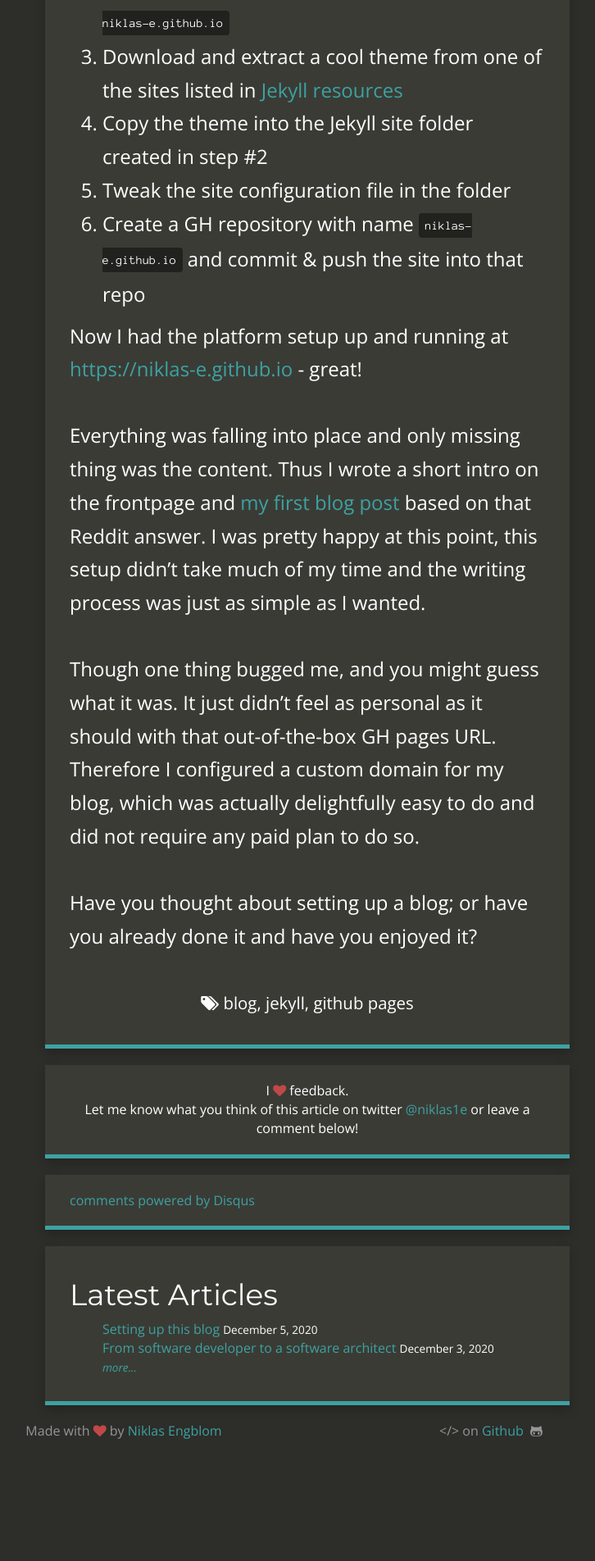
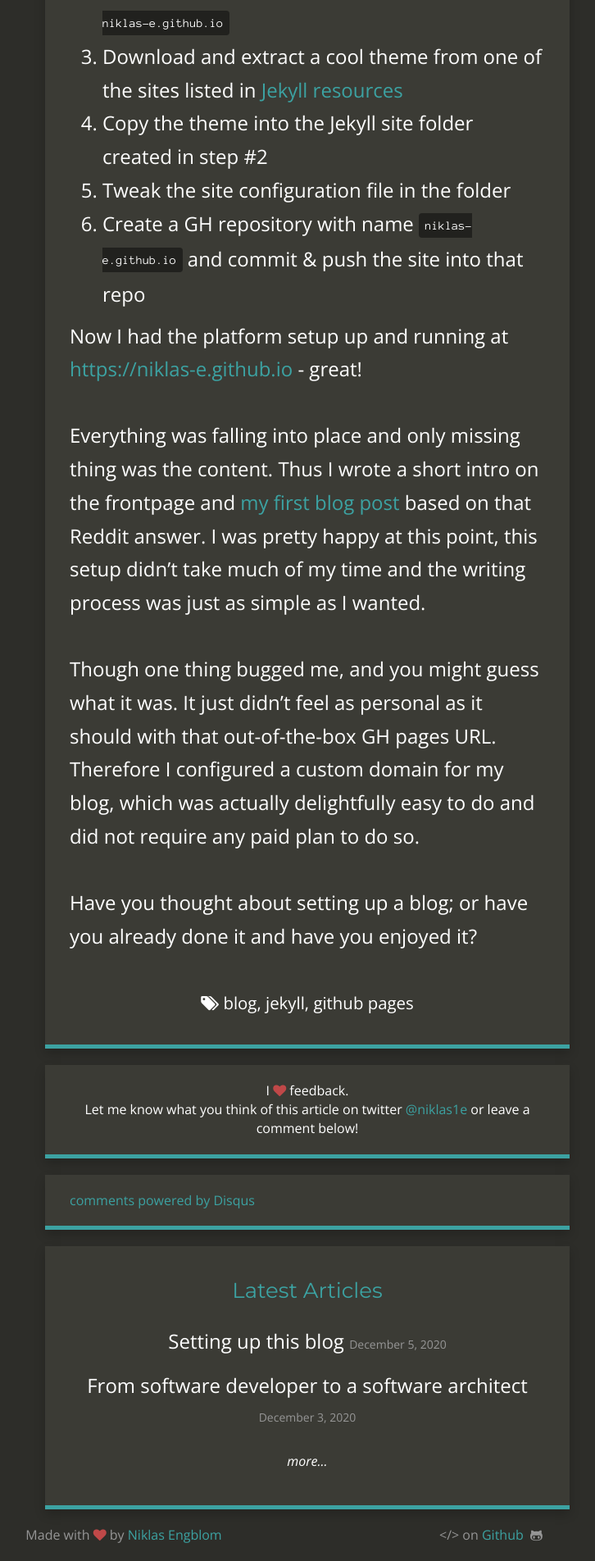
Before and after one commit to niklas-e/niklas-e.github.io, a Jekyll site: the page built from _posts/2020-12-05-setting-up-this-blog.md, in a window 1280 px wide. Shown: the part 1653-3557 px from the top of the page at 82% size, without its empty margins (265-991 px from the left). Built offline with Jekyll 4.4.1, drawn with Linux system fonts in a browser that asks for light colours; nearby versions of some CDN libraries; comment, search, counter and statistics services are not loaded; before the commit the page ends 3429 px from its top, so only the background shows below that.

Commit message:
Fix latest articles styles in post layout

```diff
--- a/_layouts/post.html
+++ b/_layouts/post.html
@@ -167,12 +167,17 @@ layout: default
       {% endif %}
 
       <div class="content-panel">
-        <div class="articles">
+        <div class="latest-articles">
           <h2>Latest Articles</h2>
           <ul>
             {% for post in site.posts limit: site.post_limit %}
             <li>
+              {% if post.url != page.url %}
               <a href="{{ post.url | prepend: site.baseurl }}">{{ post.title }}</a>
+              {% endif %}
+              {% if post.url == page.url %}
+              <a class="active">{{ post.title }}</a>
+              {% endif %}
               <small class="hidden-xs">{{ post.date | date: "%B %-d, %Y" }}</small>
             </li>
             {% endfor %}
--- a/css/style.scss
+++ b/css/style.scss
@@ -36,6 +36,58 @@ $orange: #F07241;
 $screen-sm-min: 768px;
 $screen-md-min: 992px;
 $screen-lg-min: 1200px;
+
+/* mixins */
+@mixin articles {
+  text-align: center;
+  font-size: 20px;
+
+  h2 {
+    margin-bottom: 30px;
+    color: $light-blue;
+    font-size: 26px;
+  }
+
+  ul {
+
+    padding: 0px;
+
+    li {
+      margin-bottom: 20px;
+      font-size: 24px;
+
+      a:hover {
+        color: $light-medium;
+      }
+
+      small {
+        font-size: 14px;
+        margin-top: -10px;
+        padding-top: 0px;
+        color: $light-medium;
+      }
+
+    }
+
+    li:nth-last-of-type(1) {
+
+      small {
+        font-size: 16px;
+      }
+
+    }
+  }
+
+  a,
+  a:active {
+    color: $white;
+    white-space: nowrap;
+  }
+
+  a:not(.active):hover {
+    color: $light-blue;
+  }
+}
 
 /* Globals */
 
@@ -307,54 +359,7 @@ ul {
   }
 
   .articles {
-    text-align: center;
-    font-size: 20px;
-
-    h2 {
-      margin-bottom: 30px;
-      color: $light-blue;
-      font-size: 26px;
-    }
-
-    ul {
-
-      padding: 0px;
-
-      li {
-        margin-bottom: 20px;
-        font-size: 24px;
-
-        a:hover {
-          color: $light-medium;
-        }
-
-        small {
-          font-size: 14px;
-          margin-top: -10px;
-          padding-top: 0px;
-          color: $light-medium;
-        }
-
-      }
-
-      li:nth-last-of-type(1) {
-
-        small {
-          font-size: 16px;
-        }
-
-      }
-    }
-
-    a,
-    a:active {
-      color: $white;
-      white-space: nowrap;
-    }
-
-    a:hover {
-      color: $light-blue;
-    }
+    @include articles;
   }
 
   .copyright {
@@ -745,6 +750,10 @@ ul {
       }
 
     }
+
+		.latest-articles {
+			@include articles;
+		}
   }
 }
 
```
